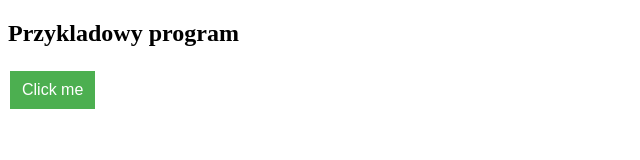
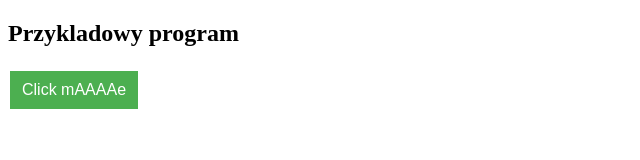
Before and after one commit to sosnus/ra-control-2022, a plain HTML site: page docs/index.html in a window 1280 px wide. Shown: the whole page, without its empty margins (0-640 px from the left). Drawn offline with Linux system fonts and the light colour scheme.

Commit message:
zmodyfikowano przycisk

```diff
--- a/docs/index.html
+++ b/docs/index.html
@@ -10,7 +10,7 @@
 <!-- partial:index.partial.html -->
 <body>
 <h2>Przykladowy program</h2>
-<button onclick="myFunction()" class="button-first">Click me</button>
+<button onclick="myFunction()" class="button-first">Click mAAAAe</button>
 </body>
 <!-- partial -->
   <script  src="./script.js"></script>
```
